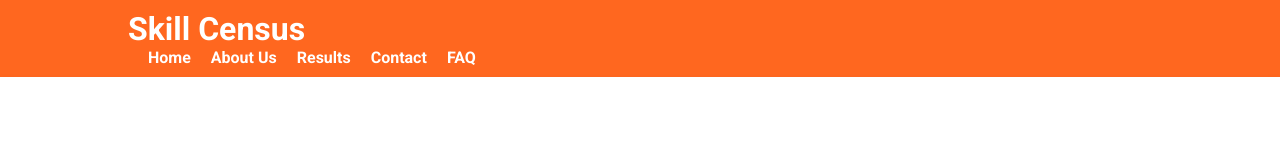
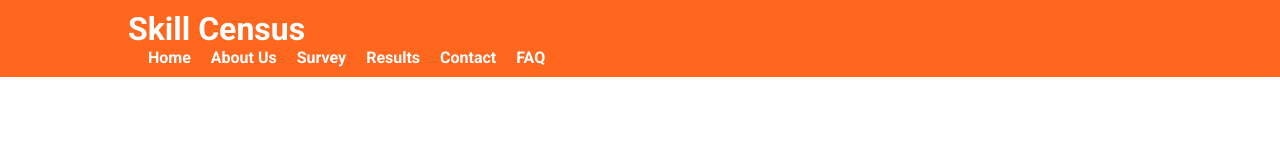
Before and after one commit to gsuryateja2000/SKILL-CENSUS, a website: page index.html in a window 1280 px wide. Shown: the top 160 px of the page. Drawn offline with Linux system fonts and the light colour scheme.

Commit message:
formfacade

```diff
--- a/index.html
+++ b/index.html
@@ -21,7 +21,7 @@
                 <ul>
                     <li><a href="index.html">Home</a></li>
                     <li><a href="AboutUs.html">About Us</a></li>
-                    <!-- <li><a href="survey.html">Survey</a></li> -->
+                    <li><a href="survey.html">Survey</a></li>
                     <li><a href="results.html">Results</a></li>
                     <li><a href="contact.html">Contact</a></li>
                     <li><a href="faq.html">FAQ</a></li>
```
